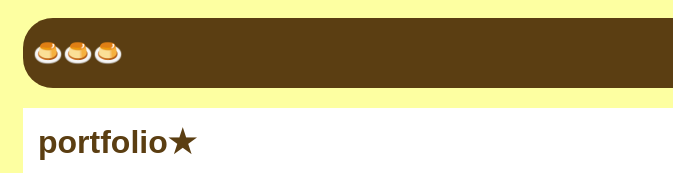
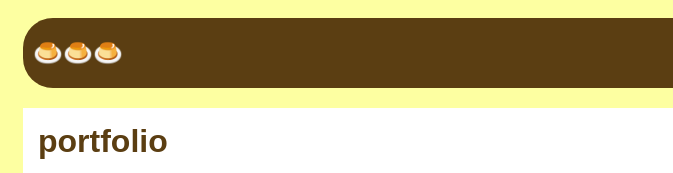
Before and after one commit to SelenaNguyen7/SelenaNguyen7.github.io, a plain HTML site: page portfolio.html in a window 1280 px wide. Shown: the top 173 px of the page, 217-890 px from the left. Drawn offline with Linux system fonts and the light colour scheme.

```diff
--- a/portfolio.html
+++ b/portfolio.html
@@ -20,7 +20,7 @@
           </nav>
           <main>
             <div class="content">
-                <h1>portfolio★</h1>
+                <h1>portfolio</h1>
                 <ul id="portfolio">
                     <li><a href="projects/platformer/">Platformer : A cannon - dodging, collectible - grabbing adventure game for Halleb0t </a></li>
                     <li><a href="projects/bouncing-box/">Bouncing Box : A project that gives you a taste of game development on the web </a></li>
```
